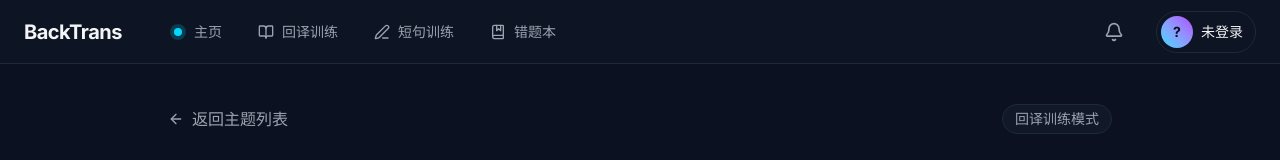
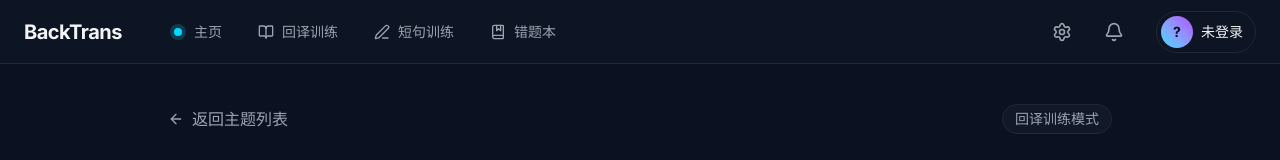
Before and after one commit to Aloofbear/backtrans, a React (Vite) app: page /#/practice/1 in a window 1280 px wide. Shown: the top 160 px of the page. Built offline with nearby package versions, Linux system fonts and the light colour scheme.

Commit message:
feat: Add settings icon and functionality
Introduces a new settings icon and associated state management to the main layout. This lays the groundwork for future settings features.

```diff
--- a/src/layouts/MainLayout.tsx
+++ b/src/layouts/MainLayout.tsx
@@ -1,6 +1,6 @@
 import { useState, useRef, useEffect } from 'react';
 import { Outlet, Link, useLocation, useNavigate } from 'react-router-dom';
-import { BookOpen, Edit3, BookMarked, Bell, LogOut, User } from 'lucide-react';
+import { BookOpen, Edit3, BookMarked, Bell, LogOut, User, Settings, Mail } from 'lucide-react';
 import { cn } from '../lib/utils';
 import { useAuth } from '../contexts/AuthContext';
 
@@ -10,8 +10,10 @@ export default function MainLayout() {
   const { user, logout } = useAuth();
   const [showNotifications, setShowNotifications] = useState(false);
   const [showProfileMenu, setShowProfileMenu] = useState(false);
+  const [showSettings, setShowSettings] = useState(false);
   const notificationRef = useRef<HTMLDivElement>(null);
   const profileRef = useRef<HTMLDivElement>(null);
+  const settingsRef = useRef<HTMLDivElement>(null);
 
   useEffect(() => {
     const handleClickOutside = (event: MouseEvent) => {
@@ -20,6 +22,9 @@ export default function MainLayout() {
       }
       if (profileRef.current && !profileRef.current.contains(event.target as Node)) {
         setShowProfileMenu(false);
+      }
+      if (settingsRef.current && !settingsRef.current.contains(event.target as Node)) {
+        setShowSettings(false);
       }
     };
     document.addEventListener('mousedown', handleClickOutside);
@@ -70,6 +75,35 @@ export default function MainLayout() {
         </div>
 
         <div className="flex items-center gap-4">
+          <div className="relative" ref={settingsRef}>
+            <button
+              onClick={() => setShowSettings(!showSettings)}
+              className="p-2 text-text-muted hover:text-text-main rounded-full hover:bg-surface-hover transition-colors relative"
+              title="设置"
+            >
+              <Settings className="w-5 h-5" />
+            </button>
+
+            {showSettings && (
+              <div className="absolute right-0 mt-2 w-64 bg-surface border border-border rounded-xl shadow-lg overflow-hidden z-50">
+                <div className="p-4 border-b border-border">
+                  <h3 className="font-bold text-sm">设置与关于</h3>
+                </div>
+                <div className="p-6 text-center text-text-muted space-y-3">
+                  <div className="w-12 h-12 rounded-full bg-blue-500/10 flex items-center justify-center mx-auto text-blue-500">
+                    <Mail className="w-6 h-6" />
+                  </div>
+                  <div>
+                    <p className="text-sm font-medium text-text-main mb-1">联系作者</p>
+                    <a href="mailto:wtifimyf@gmail.com" className="text-sm text-blue-500 hover:underline">
+                      wtifimyf@gmail.com
+                    </a>
+                  </div>
+                </div>
+              </div>
+            )}
+          </div>
+
           <div className="relative" ref={notificationRef}>
             <button
               onClick={() => setShowNotifications(!showNotifications)}
```
